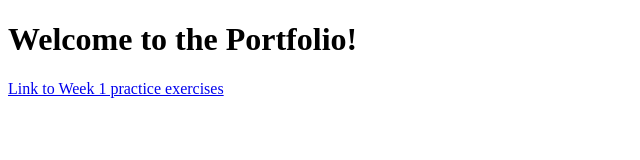
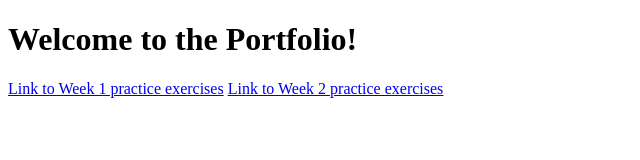
Before and after one commit to naishihchen/WDD330Portfolio, a plain HTML site: page index.html in a window 1280 px wide. Shown: the whole page, without its empty margins (0-640 px from the left). Drawn offline with Linux system fonts and the light colour scheme.

Commit message:
added link to week 2 exercises on index page.

```diff
--- a/index.html
+++ b/index.html
@@ -5,5 +5,6 @@
 	<body>
 		<h1>Welcome to the Portfolio!</h1>
 		<a href="story_editor.html">Link to Week 1 practice exercises</a>
+		<a href="week2exercises.html">Link to Week 2 practice exercises</a>
 	</body>
 </html>
```
